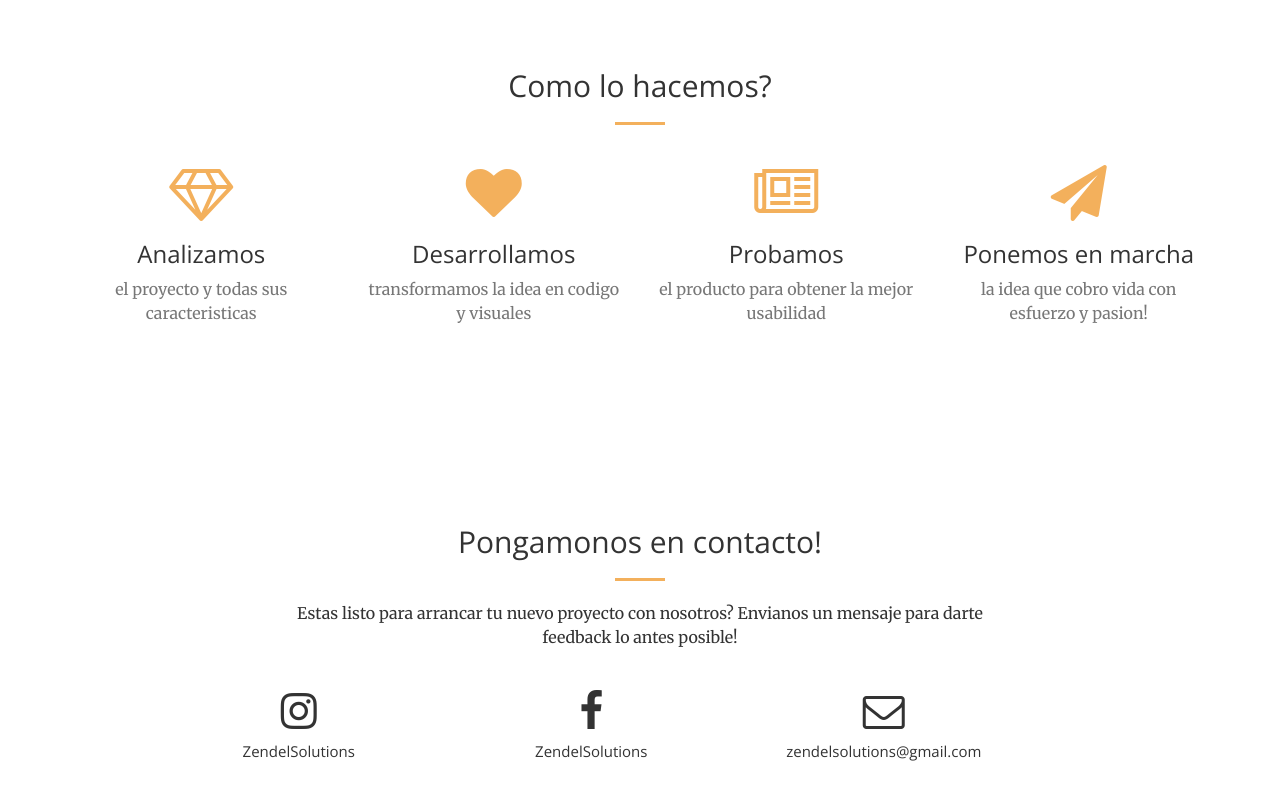
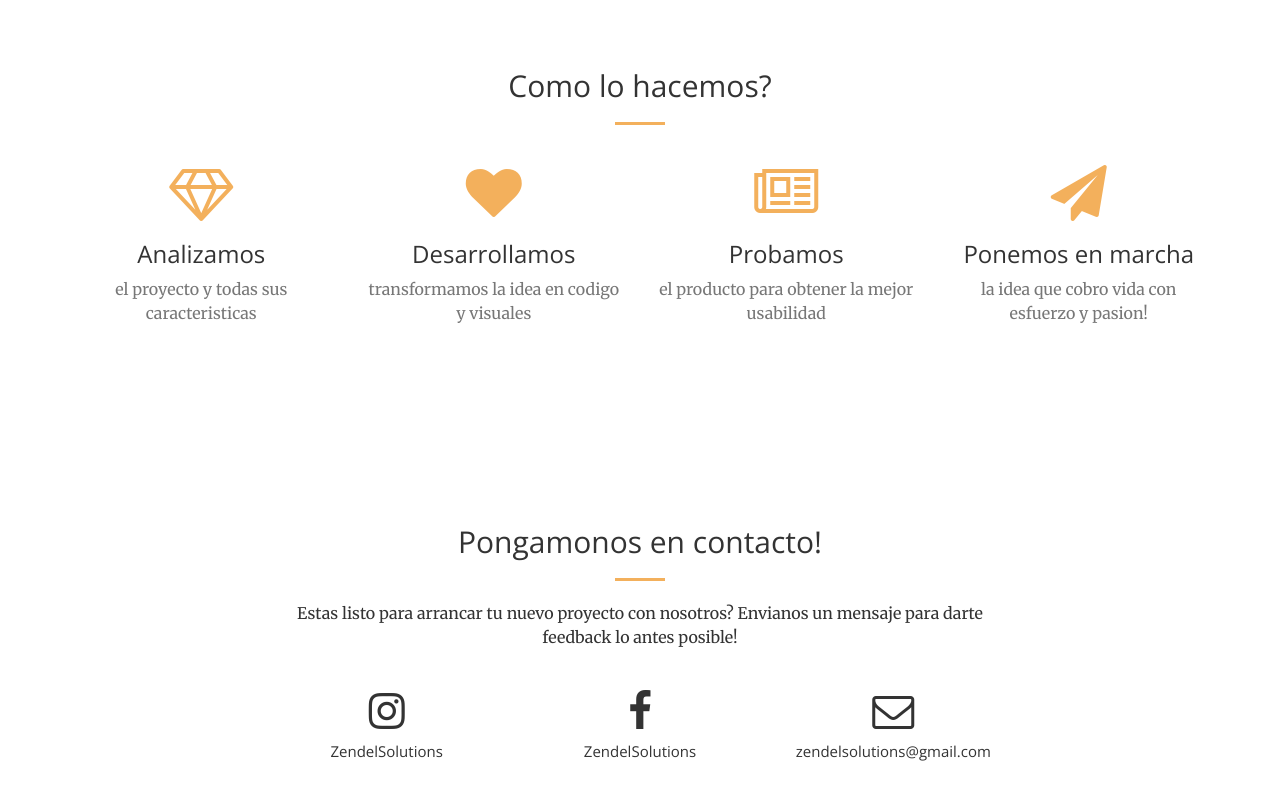
Before and after one commit to joni2back/zendel, a website: page index.html in a window 1280 px wide. Shown: the part 1225-2025 px from the top of the page. Drawn offline with nearby package versions, Linux system fonts and the light colour scheme.

Commit message:
fix col spacing

```diff
--- a/index.html
+++ b/index.html
@@ -236,27 +236,27 @@
                     <p>Estas listo para arrancar tu nuevo proyecto con nosotros? Envianos un mensaje para darte feedback lo antes posible!</p>
                 </div>
             </div>
+            <div class="col-md-8 col-md-offset-2">
                 <div class="row contact-section">
-                <div class="col-sm-1"></div>
-                <div class="col-sm-3 text-center">
+                    <div class="col-sm-4 text-center">
                         <a href="https://www.instagram.com/zendelsolutions/" target="_blank">
                             <i class="fa fa-instagram fa-3x sr-contact"></i>
                             <p>ZendelSolutions</p>
                         </a>
                     </div>
-                <div class="col-sm-3 text-center">
+                    <div class="col-sm-4 text-center">
                         <a href="https://www.facebook.com/ZendelSolutions/" target="_blank">
                             <i class="fa fa-facebook fa-3x sr-contact"></i>
                             <p>ZendelSolutions</p>
                         </a>
                     </div>
-                <div class="col-lg-3 text-center">
+                    <div class="col-sm-4 text-center">
                         <a href="mailto:zendelsolutions@gmail.com">
                             <i class="fa fa-envelope-o fa-3x sr-contact"></i>
                             <p>zendelsolutions@gmail.com</p>
                         </a>
                     </div>
-                <div class="col-sm-1"></div>
+                </div>
             </div>
         </div>
     </section>
```
Lines whose indentation alone changed are shown as unchanged.
